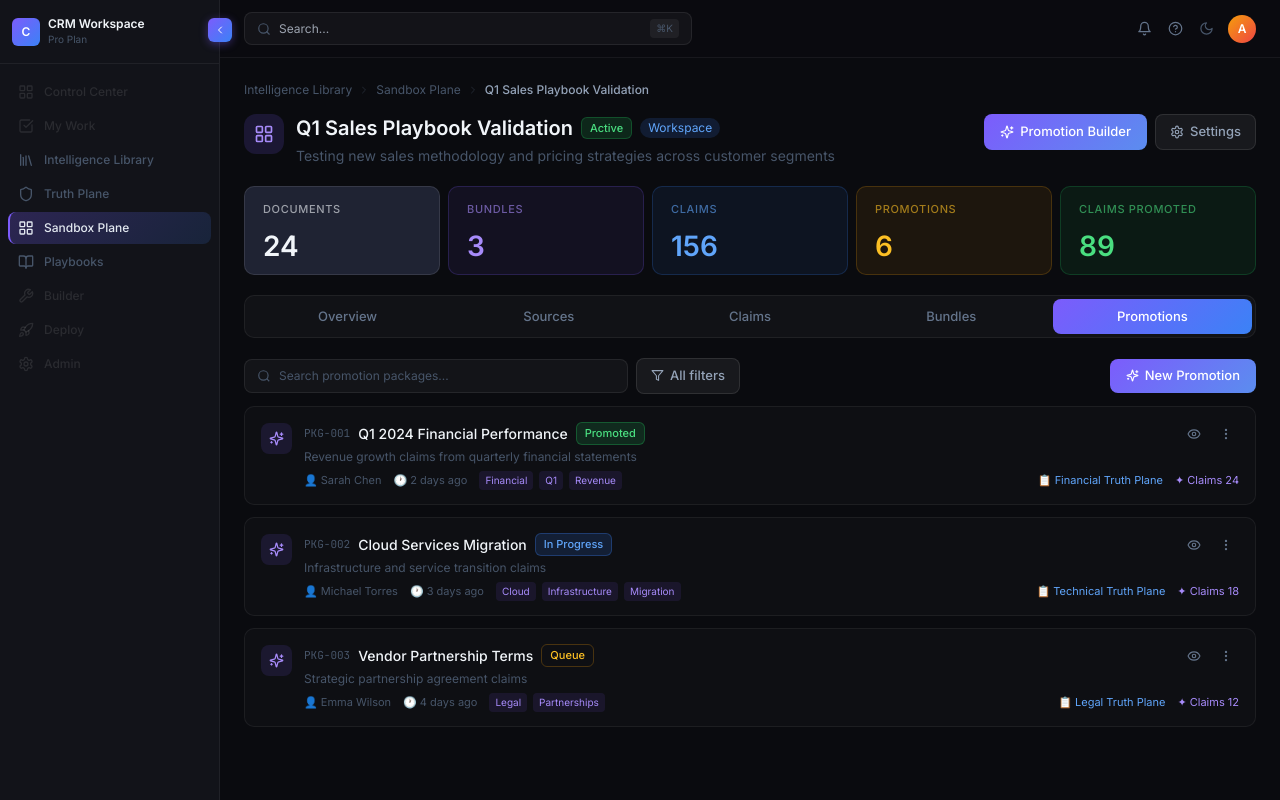
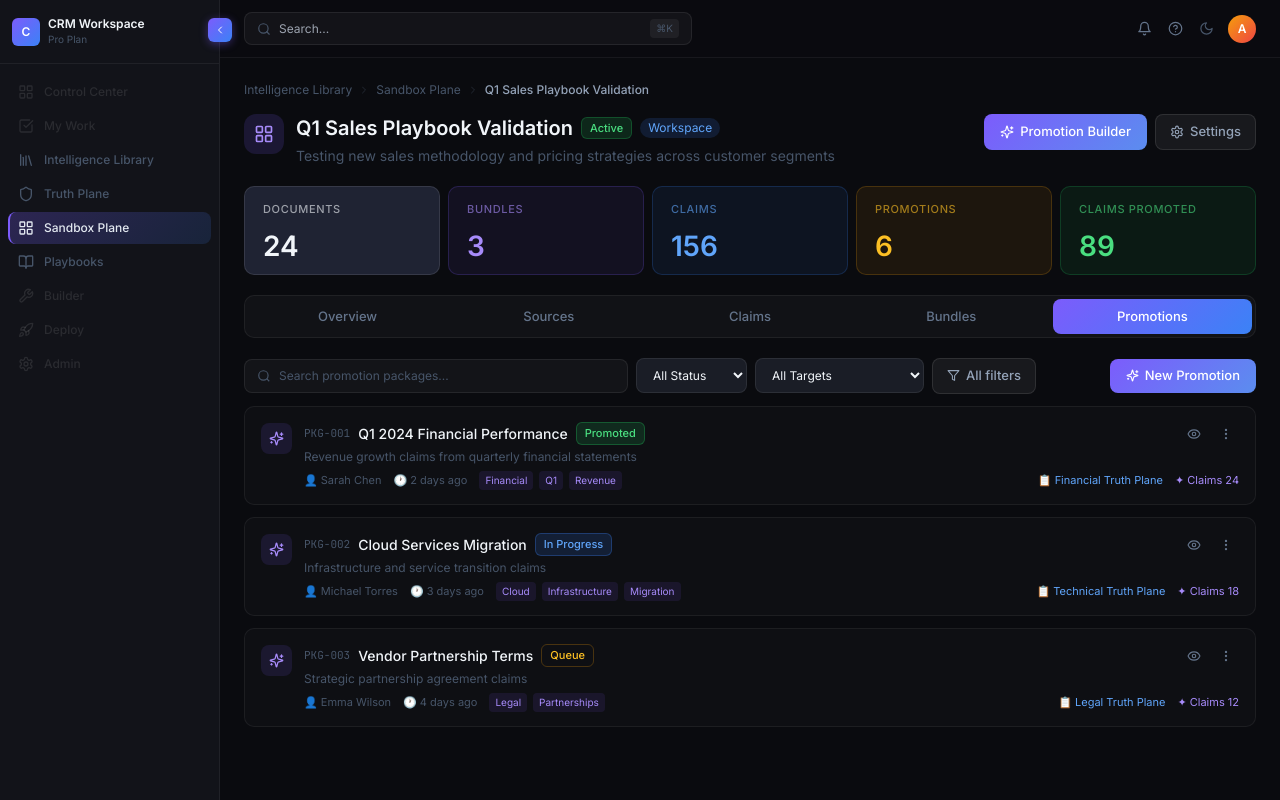
Before and after one commit to lexpaniagua-prod/governance-studio-V1, a React (Vite) app: page /governance-studio-V1/sandbox/1 in a window 1280 px wide. Both pictures are taken after a click on the button "Promotions". Built offline with nearby package versions, Linux system fonts and the light colour scheme.

Commit message:
Sandbox plane Promotions Tab homologation

```diff
--- a/src/components/modules/sandbox/SandboxDetail.jsx
+++ b/src/components/modules/sandbox/SandboxDetail.jsx
@@ -1138,6 +1138,7 @@ function BundlesTab() {
 // ── Promotions Tab ────────────────────────────────────────────────────────────
 function PromotionsTab({ onOpenBuilder, sandboxId }) {
   const [selected, setSelected] = useState(null)
+  const [showFilters, setShowFilters] = useState(false)
   const statusVariant = { promoted: 'promoted', 'in-progress': 'in-progress', queue: 'queue' }
   const statusLabel = { promoted: 'Promoted', 'in-progress': 'In Progress', queue: 'Queue' }
 
@@ -1145,7 +1146,21 @@ function PromotionsTab({ onOpenBuilder, sandboxId }) {
     <div className="space-y-3">
       <div className="flex items-center gap-2">
         <SearchBar placeholder="Search promotion packages..." value="" onChange={() => {}} />
-        <button className="btn-secondary gap-1.5"><Filter size={13} /> All filters</button>
+        <select className="input-base text-xs px-3 py-2" style={{ width: 'auto' }}>
+          <option>All Status</option>
+          <option>Promoted</option>
+          <option>In Progress</option>
+          <option>Queue</option>
+        </select>
+        <select className="input-base text-xs px-3 py-2" style={{ width: 'auto' }}>
+          <option>All Targets</option>
+          <option>Financial Truth Plane</option>
+          <option>Technical Truth Plane</option>
+          <option>Legal Truth Plane</option>
+        </select>
+        <button className="btn-secondary gap-1.5" onClick={() => setShowFilters(true)}>
+          <Filter size={13} /> All filters
+        </button>
         <button className="btn-primary ml-auto gap-1.5" onClick={onOpenBuilder}>
           <Sparkles size={13} /> New Promotion
         </button>
@@ -1195,6 +1210,30 @@ function PromotionsTab({ onOpenBuilder, sandboxId }) {
 
       {selected && (
         <PromotionSlideOut pkg={selected} sandboxId={sandboxId} onClose={() => setSelected(null)} />
+      )}
+      {showFilters && (
+        <AllFiltersPanel onClose={() => setShowFilters(false)}>
+          <FilterSection label="Package Status">
+            {['Promoted', 'In Progress', 'Queue'].map(o => (
+              <button key={o} className="filter-pill">{o}</button>
+            ))}
+          </FilterSection>
+          <FilterSection label="Target Truth Plane">
+            {['Financial Truth Plane', 'Technical Truth Plane', 'Legal Truth Plane'].map(o => (
+              <button key={o} className="filter-pill">{o}</button>
+            ))}
+          </FilterSection>
+          <FilterSection label="Tags">
+            {['Financial', 'Revenue', 'Q1', 'Cloud', 'Infrastructure', 'Migration', 'Legal', 'Partnerships'].map(o => (
+              <button key={o} className="filter-pill">{o}</button>
+            ))}
+          </FilterSection>
+          <FilterSection label="Owner">
+            {['Sarah Chen', 'Michael Torres', 'Emma Wilson'].map(o => (
+              <button key={o} className="filter-pill">{o}</button>
+            ))}
+          </FilterSection>
+        </AllFiltersPanel>
       )}
     </div>
   )
```
Also changed, not shown: 3 other files (tests, documents, lock files or other folders).
